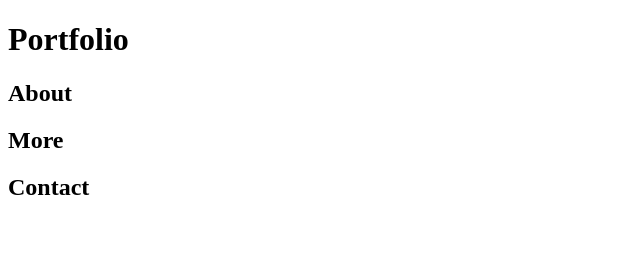
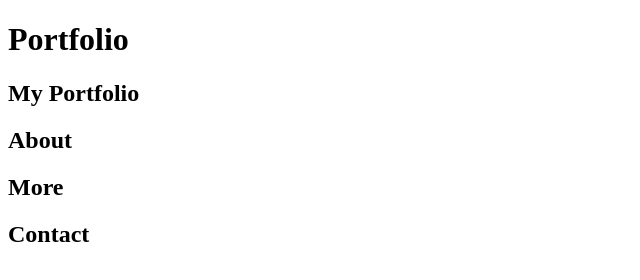
Before and after one commit to Lize101/portfolio, a plain HTML site: page index.html in a window 1280 px wide. Shown: the whole page, without its empty margins (0-640 px from the left). Drawn offline with Linux system fonts and the light colour scheme.

Commit message:
add portfolio section

```diff
--- a/index.html
+++ b/index.html
@@ -25,6 +25,9 @@
         <!--Main section-->
         <main>
             <section>
+                <h2 id="portfolio">My Portfolio</h2>
+            </section>
+            <section>
                 <h2 id="about">About</h2>
 
             </section>
```
